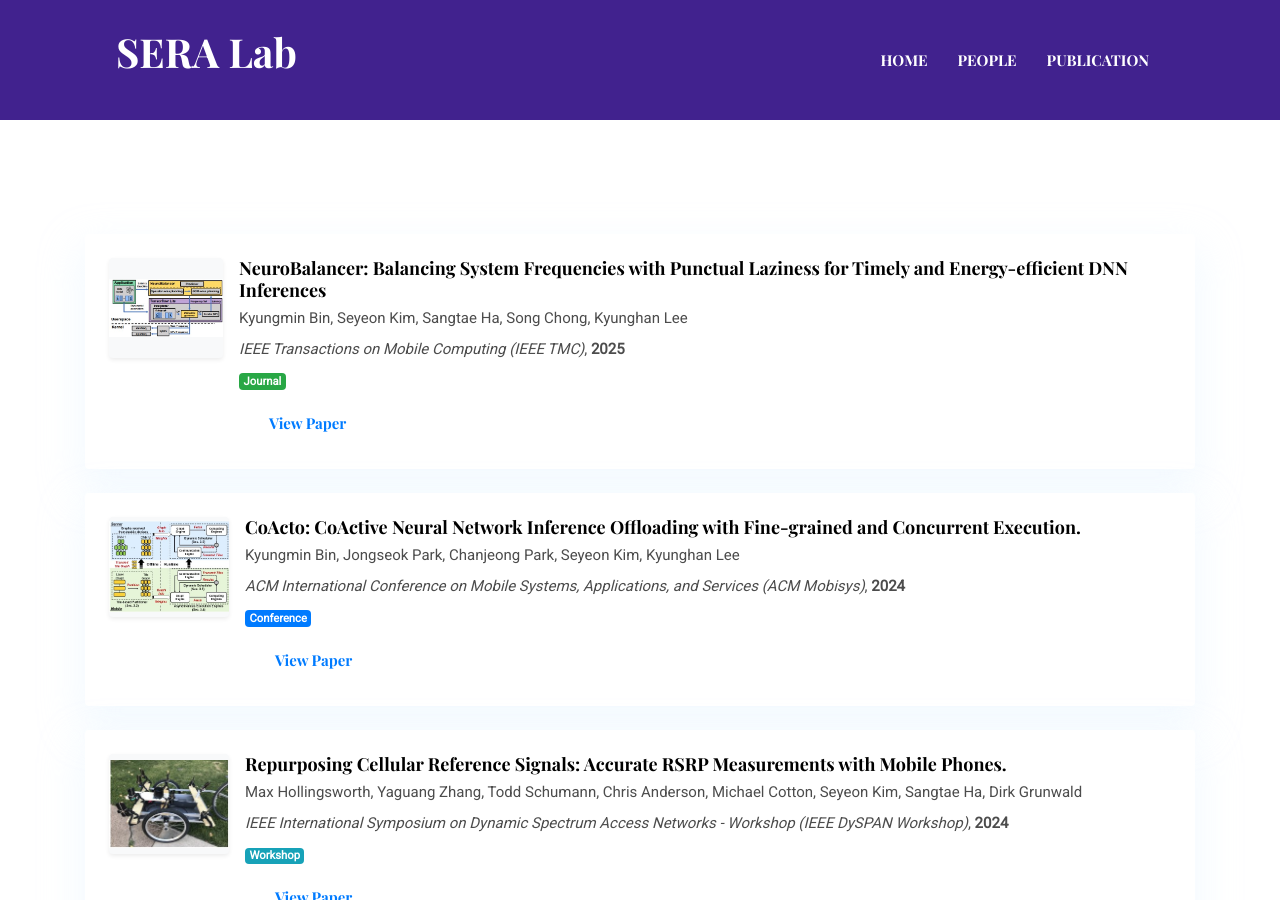
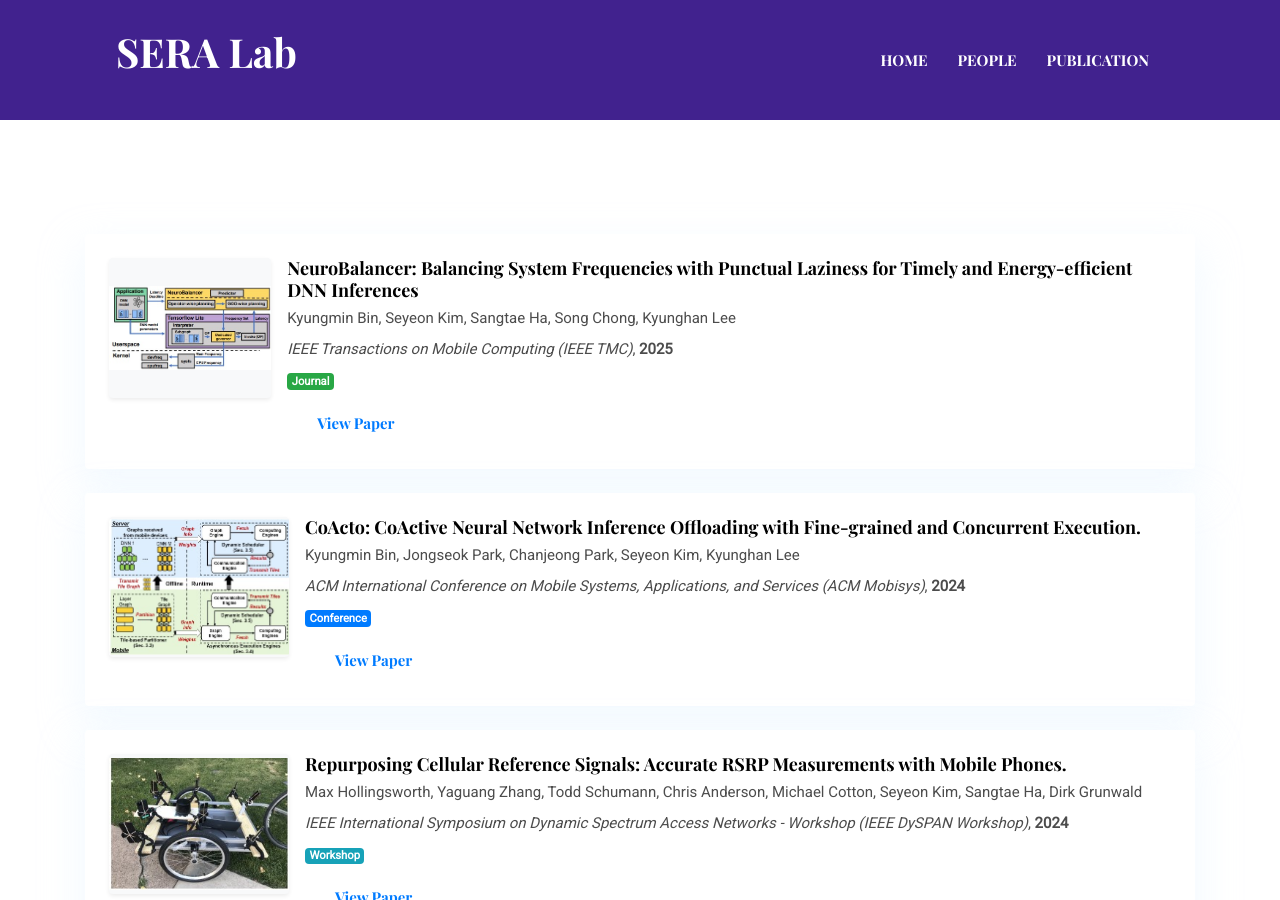
Before and after one commit to seyeon4302/seyeon4302.github.io, a Jekyll site: the page built from _pages/publications.html, in a window 1280 px wide and 900 px high, scrolled down 550 px. Built offline with Jekyll 4.4.1, drawn with Linux system fonts in a browser that asks for light colours.

Commit message:
Update publications.html

```diff
--- a/_pages/publications.html
+++ b/_pages/publications.html
@@ -19,7 +19,7 @@ permalink: /publications/
         <div class="p-4 shadow rounded bg-white d-flex align-items-start">
 
           {% if item.icon %}
-          <div style="width: 120px; height: 100px; overflow: hidden;"
+          <div style="width: 180px; height: 140px; overflow: hidden;"
                class="mr-3 rounded shadow-sm d-flex align-items-center justify-content-center bg-light">
             <img src="{{ site.baseurl }}/{{ item.icon }}" alt="Paper"
                  style="max-width: 100%; max-height: 100%; object-fit: contain;">
```
